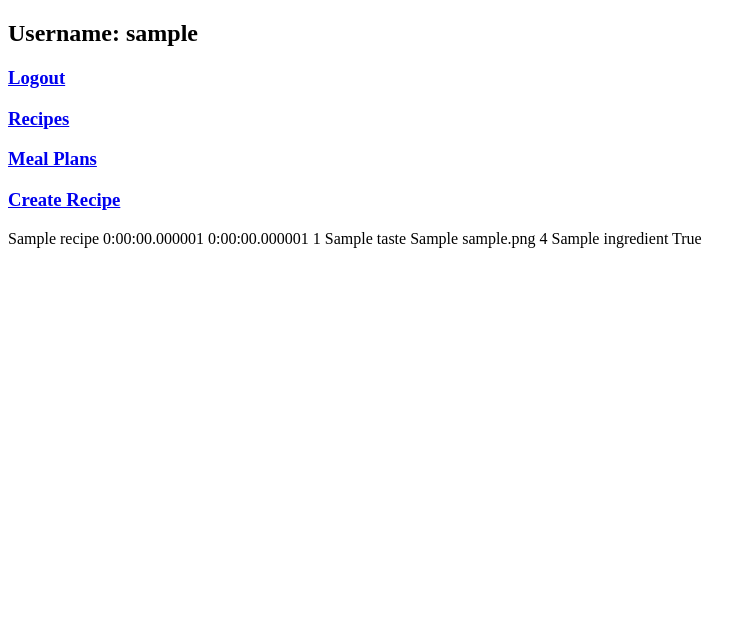
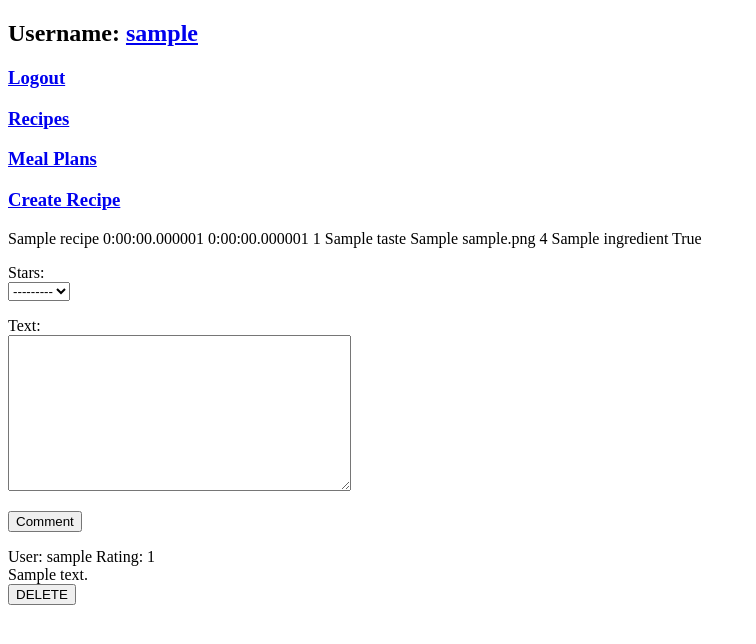
Before and after one commit to Happydeath97/cookplanner, a Django app: page /recipe/1/ in a window 1280 px wide. Shown: the top 644 px of the page, without its empty margins (0-756 px from the left). Run offline with Django 4.2, Linux system fonts and the light colour scheme; a user stored in the database is signed in; tables that the repository leaves empty hold one stand-in row (values such as "Sample post").

Commit message:
CRUD Rating and Meal plan (#17)
* getting back on board no big changes working models

* edit meal plan HTML small change of modal

* added link to edit the meal plan and simplyfy the context for mealplanview

* basic view and html for user profile

* Delete password_change.html file

* user profile/edit preparation

* CRUD for ratings under recipe and meal plans

* deleting print statement

```diff
--- a/johnyvo.txt
+++ /dev/null
@@ -1 +0,0 @@
-ahojda zdravim vas
--- a/webapp/cookplanner_app/admin.py
+++ b/webapp/cookplanner_app/admin.py
@@ -1,5 +1,5 @@
 from django.contrib import admin
-from .models import Ingredients, Recipe, RecipeIngredients, Taste, MealPlan, Meal
+from .models import Ingredients, Recipe, RecipeIngredients, Taste, MealPlan, Meal, Comment
 
 # Register your models here.
 
@@ -28,3 +28,4 @@ admin.site.register(RecipeIngredients)
 admin.site.register(Taste)
 admin.site.register(MealPlan)
 admin.site.register(Meal)
+admin.site.register(Comment)
--- a/webapp/cookplanner_app/forms.py
+++ b/webapp/cookplanner_app/forms.py
@@ -1,5 +1,5 @@
 from django import forms
-from .models import Recipe, Taste, Ingredients
+from .models import Recipe, Taste, Ingredients, Comment
 
 
 class RecipeForm(forms.ModelForm):
@@ -7,3 +7,10 @@ class RecipeForm(forms.ModelForm):
         model = Recipe
         fields = '__all__'
         exclude = ['validation']
+
+
+class CommentForm(forms.ModelForm):
+
+    class Meta:
+        model = Comment
+        fields = ["stars", "text"]
--- a/webapp/cookplanner_app/models.py
+++ b/webapp/cookplanner_app/models.py
@@ -1,5 +1,8 @@
 from django.db import models
 from django.core.validators import MaxValueValidator, MinValueValidator
+from django.db.models.signals import post_save, post_delete
+from django.dispatch import receiver
+from django.db.models import Avg
 
 
 # Create your models here.
@@ -32,7 +35,7 @@ class Recipe(models.Model):
     taste = models.ForeignKey(Taste, on_delete=models.PROTECT, related_name='taste')
     process = models.TextField(blank=True)
     image = models.ImageField(blank=True, null=True)
-    rating = models.IntegerField(validators=[MinValueValidator(0), MaxValueValidator(5)], default=5)
+    rating = models.IntegerField(validators=[MinValueValidator(1), MaxValueValidator(5)], default=5)
     ingredients = models.ManyToManyField(Ingredients, through='RecipeIngredients', related_name='ingredients')
     validation = models.BooleanField(default=False)
 
@@ -89,3 +92,33 @@ class Meal(models.Model):
     def __str__(self):
         return f"User: {self.meal_plan.user.username} Meal plan: {self.meal_plan} " \
                f"Meal: {self.recipe.name} - {self.day} {self.category}"
+
+
+class Comment(models.Model):
+    user = models.ForeignKey("users.User", on_delete=models.CASCADE)
+    recipe = models.ForeignKey(Recipe, on_delete=models.CASCADE)
+    stars = models.PositiveSmallIntegerField(choices=[(i, str(i)) for i in range(1, 6)], null=True, blank=True)
+    text = models.TextField(max_length=1000)
+    timestamp = models.DateTimeField(auto_now_add=True)
+
+    class Meta:
+        # Make sure a user can only comment once on a recipe
+        unique_together = ('user', 'recipe')
+
+    def __str__(self):
+        return f"{self.user.username} - {self.recipe.name}"
+
+
+@receiver(post_save, sender=Comment)
+@receiver(post_delete, sender=Comment)
+def update_recipe_rating(sender, instance, **kwargs):
+    recipe = instance.recipe
+    comments = Comment.objects.filter(recipe=recipe, stars__isnull=False)
+
+    if comments.exists():
+        avg_rating = comments.aggregate(Avg('stars'))['stars__avg']
+        recipe.rating = round(avg_rating)
+    else:
+        recipe.rating = 5
+
+    recipe.save()
--- a/webapp/cookplanner_app/templates/editmealplan.html
+++ b/webapp/cookplanner_app/templates/editmealplan.html
@@ -48,11 +48,11 @@
 </table>
 
 <!-- Modal -->
-<div class="modal">
+<div class="modal" style="display: none">
     <!-- Modal content -->
     <div class="modal-content">
         <span class="close">&times;</span>
-        <form id="meal-plan-form" method="POST">
+        <form id="meal-plan-form" method="POST" action="{% url 'edit_mealplan' mealplan.id %}">
             {% csrf_token %}
             <input type="hidden" name="day" value="">
             <input type="hidden" name="category" value="">
@@ -86,7 +86,6 @@
             dayInput.value = day;
             categoryInput.value = category;
 
-            form.action = "{% url 'edit_mealplan' mealplan.id %}";
             modal.style.display = "block";
         });
     });
--- a/webapp/cookplanner_app/templates/layout.html
+++ b/webapp/cookplanner_app/templates/layout.html
@@ -18,7 +18,7 @@
             <nav>
                 <!-- navbar to be implemented -->
                 {% if user.is_authenticated %}
-                    <h2>Username: {{user.username}}</h2>
+                    <h2>Username: <a href="{% url 'profile' %}">{{user.username}}</a></h2>
                     <h3><a href="{% url 'logout' %}">Logout</a></h3>
                 {% else %}
                     <h3><a href="{% url 'login' %}">Login</a></h3>
--- a/webapp/cookplanner_app/templates/recipe.html
+++ b/webapp/cookplanner_app/templates/recipe.html
@@ -19,4 +19,34 @@
         {% endfor %}
 {{recipe.validation}}
 
+{% if user.is_authenticated %}
+    <p>
+        <form action="{% url 'comment_recipe' recipe.id %}" method="POST">
+            {% csrf_token %}
+            {% for field in comment_form %}
+                <p>{{ field.label }}: <br> {{ field }}</p>
+            {% endfor %}
+            <button type="submit">Comment</button>
+        </form>
+    </p>
+{% endif %}
+
+<p>
+    {% for comment in comments %}
+    <div>
+        User: {{ comment.user.username }}
+        Rating: {{ comment.stars }}
+        <br>
+        {{ comment.text }}
+        {% if user.is_authenticated and  comment.user == user %}
+            <form method="post" action="{%url 'comment_delete' recipe.id comment.id %}">
+                {% csrf_token %}
+                <button class="delete" name="button" value="sub">DELETE</button>
+            </form>
+        {% endif %}
+        <br>
+        <br>
+    </div>
+    {% endfor %}
+</p>
 {% endblock %}
--- a/webapp/cookplanner_app/views.py
+++ b/webapp/cookplanner_app/views.py
@@ -3,12 +3,12 @@ from django.views import View
 from django.http import HttpResponse, HttpResponseForbidden
 from django.template.response import TemplateResponse
 from users.models import User
-from cookplanner_app.models import Recipe, MealPlan, Meal, RecipeIngredients
+from cookplanner_app.models import Recipe, MealPlan, Meal, RecipeIngredients, Comment
 from django.contrib.auth.mixins import LoginRequiredMixin
 from django.contrib import messages
 
 from collections import defaultdict
-from cookplanner_app.forms import RecipeForm
+from cookplanner_app.forms import RecipeForm, CommentForm
 
 # Create your views here.
 
@@ -32,11 +32,51 @@ class RecipeView(View):
 
     def get(self, request, recipe_id, *args, **kwargs):
         recipe = Recipe.objects.get(id=recipe_id)
+        comments = Comment.objects.all().filter(recipe=recipe)
         context = {
-            'recipe': recipe
+            'recipe': recipe,
+            'comment_form': CommentForm(),
+            'comments': comments,
         }
 
         return TemplateResponse(request, "recipe.html", context=context)
+
+
+class AddCommentView(LoginRequiredMixin, View):
+    def post(self, request, recipe_id, *args, **kwargs):
+        recipe = Recipe.objects.get(id=recipe_id)
+        form = CommentForm(request.POST)
+
+        if form.is_valid():
+            user = request.user
+            stars = form.cleaned_data['stars']
+            text = form.cleaned_data['text']
+
+            # Check if the user has already commented on this recipe
+            existing_comment = Comment.objects.filter(user=user, recipe=recipe).first()
+
+            if existing_comment:
+                # TODO: make error and separated edit view for comments
+                # User has already commented, update the existing comment
+                existing_comment.stars = stars
+                existing_comment.text = text
+                existing_comment.save()
+
+            else:
+                # User is commenting for the first time on this recipe
+                Comment.objects.create(user=user, recipe=recipe, stars=stars, text=text)
+
+        return redirect("recipe", recipe_id=recipe_id)
+
+
+class CommentDelete(LoginRequiredMixin, View):
+    def post(self, request, recipe_id, comment_id, *args, **kwargs):
+        comment = Comment.objects.get(id=comment_id)
+
+        if request.user == comment.user:
+            comment.delete()
+
+        return redirect("recipe", recipe_id=recipe_id)
 
 
 class CreateRecipeView(LoginRequiredMixin, View):
@@ -45,6 +85,7 @@ class CreateRecipeView(LoginRequiredMixin, View):
         form = RecipeForm()
 
         return TemplateResponse(request, "create_recipe.html", context={"form": form})
+
     def post(self, request, *args, **kwargs):
         if not request.user.is_authenticated:
             return HttpResponseForbidden()
@@ -55,7 +96,6 @@ class CreateRecipeView(LoginRequiredMixin, View):
             recipe = form.save()
         else:
             print(form.errors)
-
 
         context = {
             'form': form
@@ -112,11 +152,9 @@ class MealPlanView(LoginRequiredMixin, View):
                   ingredient_amounts.items()]
 
         context = {
-            'meal_plan': {
-                'name': meal_plan.name,
-                'days': days.items(),
-                'ingredient_amounts': result
-            }
+            'meal_plan': meal_plan,
+            'days': days.items(),
+            'ingredient_amounts': result
         }
 
         return TemplateResponse(request, "mealplan.html", context=context)
@@ -183,3 +221,13 @@ class EditMealPlanView(LoginRequiredMixin, View):
             meal.save()
 
         return redirect("edit_mealplan", meal_plan_id=meal_plan_id)
+
+
+class DeleteMealPlanView(LoginRequiredMixin, View):
+    def post(self, request, meal_plan_id, *args, **kwargs):
+        mealplan = MealPlan.objects.get(id=meal_plan_id)
+
+        if request.user == mealplan.user:
+            mealplan.delete()
+
+        return redirect("all_mealplans")
--- a/webapp/users/models.py
+++ b/webapp/users/models.py
@@ -13,6 +13,7 @@ class User(AbstractUser):
 class UserProfile(models.Model):
     favorites = models.ManyToManyField(Recipe, related_name='favorites', blank=True)
     user = models.OneToOneField(User, on_delete=models.CASCADE, related_name='profile')
+    image = models.ImageField(blank=True, null=True)
 
     def __str__(self):
         return repr(self)
--- a/webapp/webapp/urls.py
+++ b/webapp/webapp/urls.py
@@ -17,8 +17,8 @@ Including another URLconf
 from django.contrib import admin
 from django.urls import path
 from cookplanner_app.views import IndexView, AllRecipesView, AllMealPlansView, MealPlanView, CreateMealPlanView, \
-    RecipeView, EditMealPlanView, CreateRecipeView
-from users.views import LoginView, LogoutView, RegisterView
+    RecipeView, EditMealPlanView, CreateRecipeView, AddCommentView, CommentDelete, DeleteMealPlanView
+from users.views import LoginView, LogoutView, RegisterView, UserProfileView
 
 urlpatterns = [
     path("admin/", admin.site.urls),
@@ -33,4 +33,8 @@ urlpatterns = [
     path("mealplan/<int:meal_plan_id>/", MealPlanView.as_view(), name="mealplan"),
     path("createmealplan/", CreateMealPlanView.as_view(), name="create_mealplan"),
     path("editmealplan/<int:meal_plan_id>/", EditMealPlanView.as_view(), name="edit_mealplan"),
+    path("profile/", UserProfileView.as_view(), name="profile"),
+    path("recipe/<int:recipe_id>/add comment/", AddCommentView.as_view(), name="comment_recipe"),
+    path("recipe/<int:recipe_id>/comment/<int:comment_id>/delete/", CommentDelete.as_view(), name="comment_delete"),
+    path("deletemealplan/<int:meal_plan_id>/", DeleteMealPlanView.as_view(), name="delete_mealplan"),
 ]
```
Also changed, not shown: webapp/cookplanner_app/templates/mealplan.html (+7 -2 lines), webapp/users/templates/userprofile.html (added, +59 -0 lines), webapp/users/views.py (+24 -0 lines), webapp/cookplanner_app/migrations/0013_comment.py (added), webapp/cookplanner_app/migrations/0014_alter_recipe_rating.py (added), webapp/users/migrations/0005_userprofile_image.py (added).
